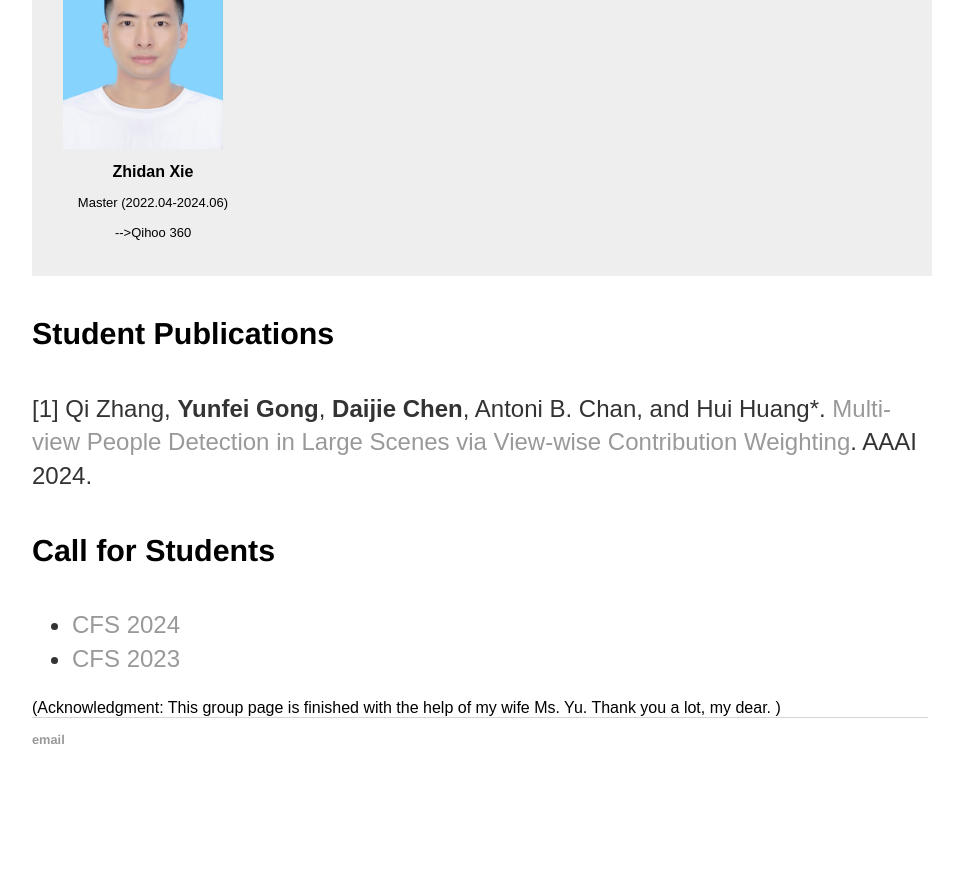
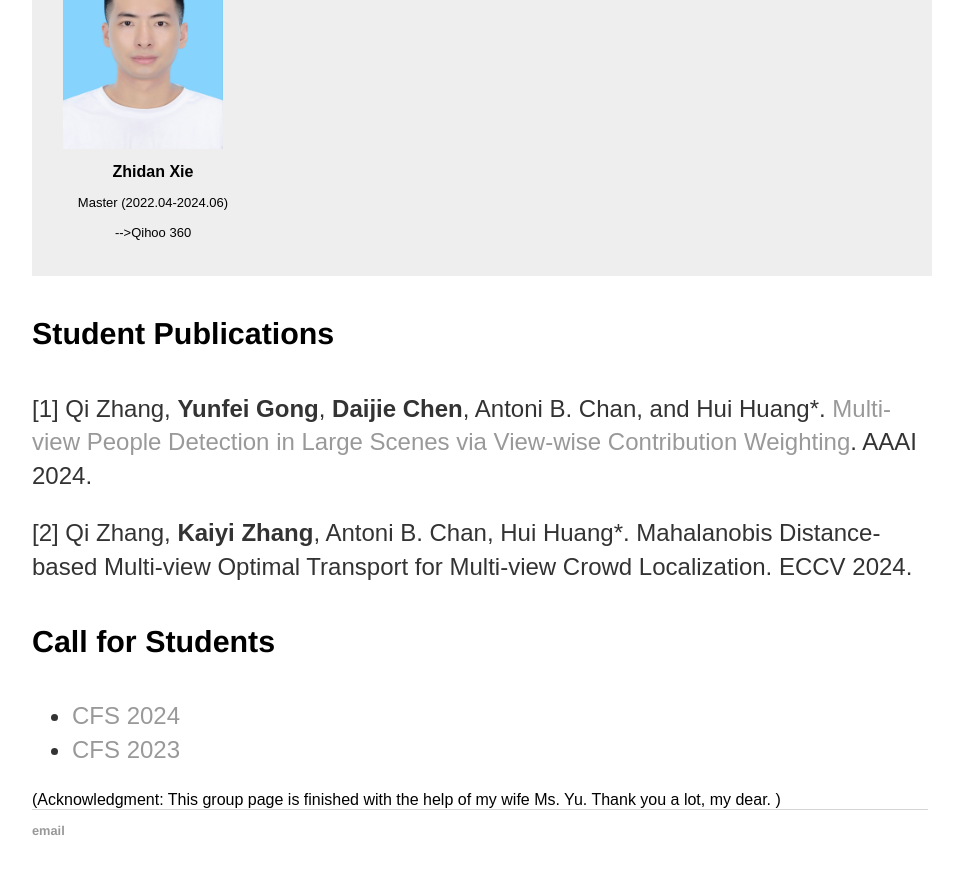
Before and after one commit to zqyq/zqyq.github.io, a Jekyll site: the page built from group/index.html, in a window 1280 px wide and 900 px high, scrolled down 2758 px. Shown: the top 874 px of the window, without its empty margins (160-1123 px from the left). Built offline with Jekyll 4.4.1, drawn with Linux system fonts in a browser that asks for light colours; before the commit the page ends 3567 px from its top, so only the background shows below that.

Commit message:
Update index.html

```diff
--- a/group/index.html
+++ b/group/index.html
@@ -136,6 +136,7 @@ title: Qi ZHANG's Group
 <h4> Student Publications</h4>
 <p>[1] Qi Zhang, <strong>Yunfei Gong</strong>, <strong>Daijie Chen</strong>, Antoni B. Chan, and Hui Huang*.
 	<a href=''> Multi-view People Detection in Large Scenes via View-wise Contribution Weighting</a>. AAAI 2024. </p>
+<p>[2] Qi Zhang, <strong>Kaiyi Zhang</strong>, Antoni B. Chan, Hui Huang*. Mahalanobis Distance-based Multi-view Optimal Transport for Multi-view Crowd Localization. ECCV 2024. </p>
 
 <h4> Call for Students</h4>
 <ul class="contacts">
```
